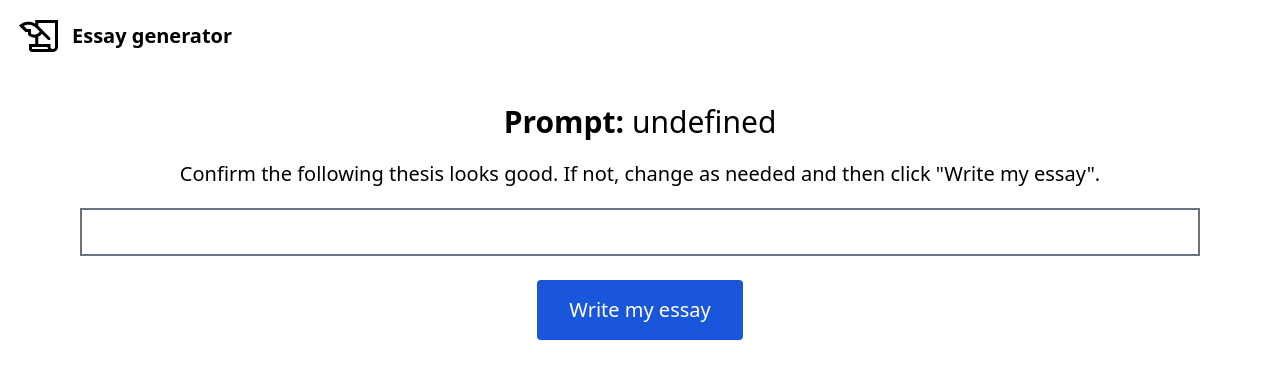
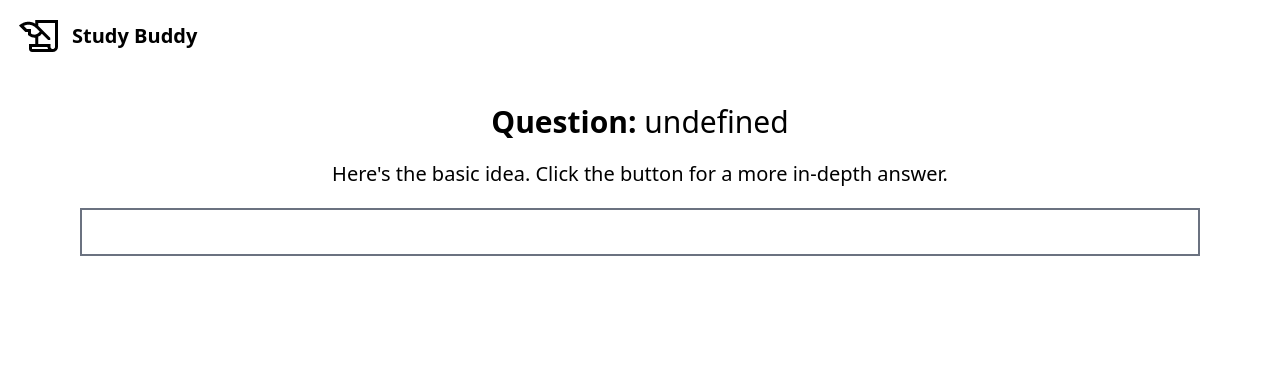
Before and after one commit to nicolehu26/subject-help, a Next.js app: page /editor in a window 1280 px wide. Shown: the top 378 px of the page. Built offline with nearby package versions, Linux system fonts and the light colour scheme.

Commit message:
changes for subject help

```diff
--- a/components/navbar.tsx
+++ b/components/navbar.tsx
@@ -10,7 +10,7 @@ const Navbar = () => {
         <Link href="/" className="flex items-center">
           <Image src={logo} className="mr-2" alt="Essay generator logo" />
           <span className="self-center text-xl font-semibold whitespace-nowrap dark:text-white">
-            Essay generator
+            Study Buddy
           </span>
         </Link>
         <button
--- a/pages/api/thesis.ts
+++ b/pages/api/thesis.ts
@@ -15,7 +15,7 @@ export default async function handler(
   const prompt = queries.prompt
 
   const openaiPrompt =
-    'Write a one sentence thesis statement that contains three supporting points for an essay with the following prompt: "' +
+    'Write a one to five sentence paragraph that answers the question "' +
     prompt +
     '"'
 
--- a/pages/editor.tsx
+++ b/pages/editor.tsx
@@ -56,20 +56,19 @@ const Editor: NextPage = () => {
       <Navbar />
       <div className="flex flex-col items-center justify-center mt-8">
         <Head>
-          <title>Essay generator</title>
+          <title>Study Buddy</title>
           <link rel="icon" href="/favicon.ico" />
         </Head>
 
         <main className="flex w-full flex-col items-center justify-center px-20 text-center">
           <h1 className="text-3xl font-bold">
-            <span>Prompt: </span>
+            <span>Question: </span>
             <span className="text-3xl font-normal">
               {prompt || 'undefined'}
             </span>
           </h1>
           <p className="text-xl mt-5">
-            Confirm the following thesis looks good. If not, change as needed
-            and then click "Write my essay".
+            Here's the basic idea. Click the button for a more in-depth answer.
           </p>
           <form className="min-w-full" onSubmit={handleSubmit}>
             <input
@@ -83,16 +82,7 @@ const Editor: NextPage = () => {
               disabled={isLoading}
               required
             ></input>
-            <button
-              className={classnames(
-                'mt-6 text-white font-medium py-4 px-8 rounded text-xl',
-                { 'bg-blue-700': !isLoading, 'bg-blue-300': isLoading },
-              )}
-              type="submit"
-              disabled={isLoading}
-            >
-              Write my essay
-            </button>
+
             <div role="status">
               <svg
                 className={classnames(
--- a/pages/index.tsx
+++ b/pages/index.tsx
@@ -44,13 +44,13 @@ const Home: NextPage = () => {
       <Navbar />
       <div className="flex flex-col items-center justify-center mt-44">
         <Head>
-          <title>Essay generator</title>
+          <title>Study Buddy</title>
           <link rel="icon" href="/favicon.ico" />
         </Head>
 
         <main className="flex w-full flex-col items-center justify-center px-20 text-center">
           <h1 className="text-3xl font-regular">
-            Enter an essay prompt to generate a 5 paragraph essay
+            Ask Study Buddy a question
           </h1>
 
           <form
@@ -63,8 +63,8 @@ const Home: NextPage = () => {
                 { 'text-gray-400': isLoading },
               )}
               type="text"
-              placeholder="Would you rather live in the city or the country?"
-              minLength={15}
+              placeholder="What is the Pythagorean theorem?"
+              minLength={10}
               onChange={handlePromptChange}
               disabled={isLoading}
               required
@@ -77,7 +77,7 @@ const Home: NextPage = () => {
               type="submit"
               disabled={isLoading}
             >
-              Write my essay
+              Answer
             </button>
             <div role="status">
               <svg
```
Also changed, not shown: pages/api/essay.ts (line endings or trailing spaces).
